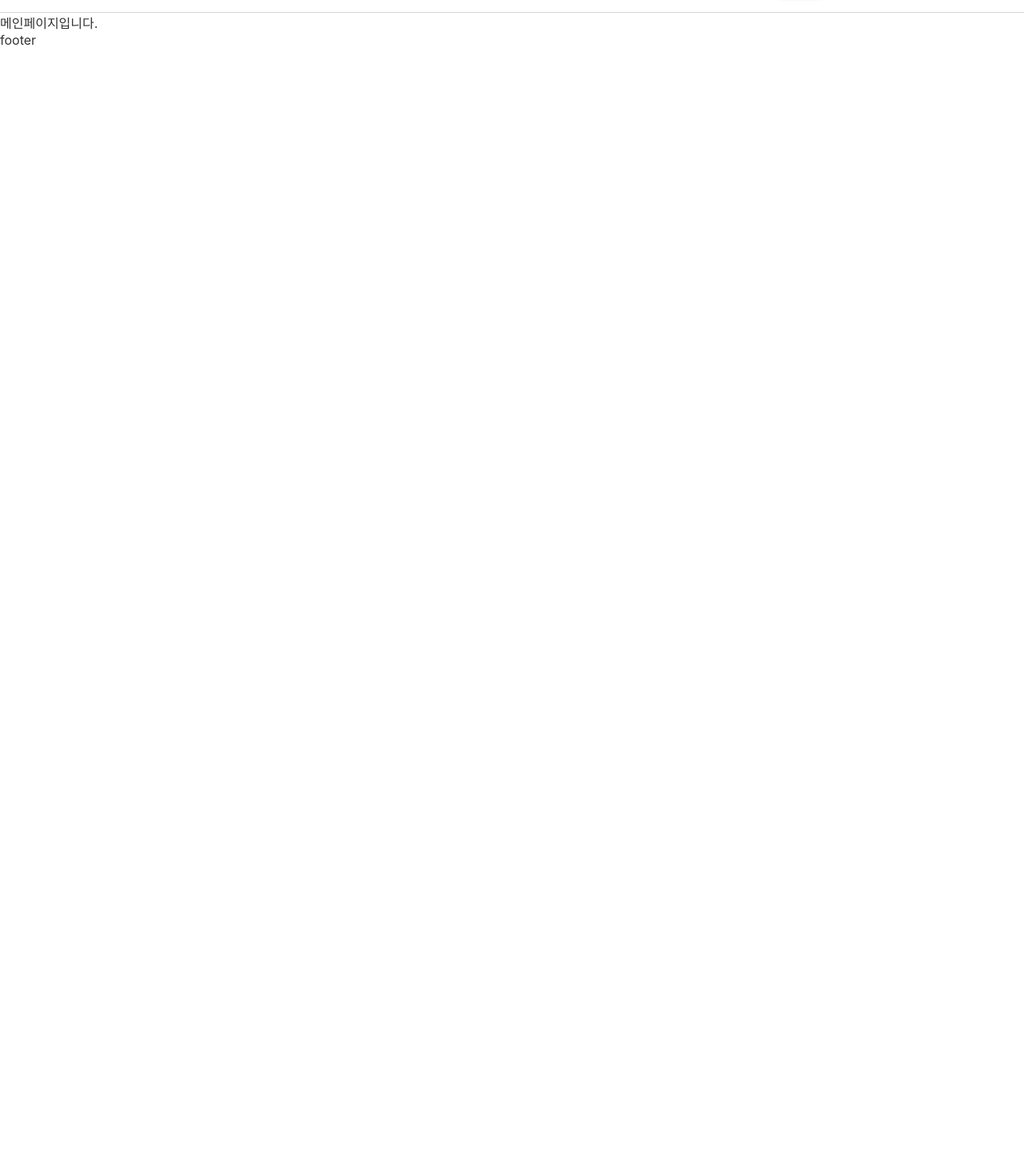
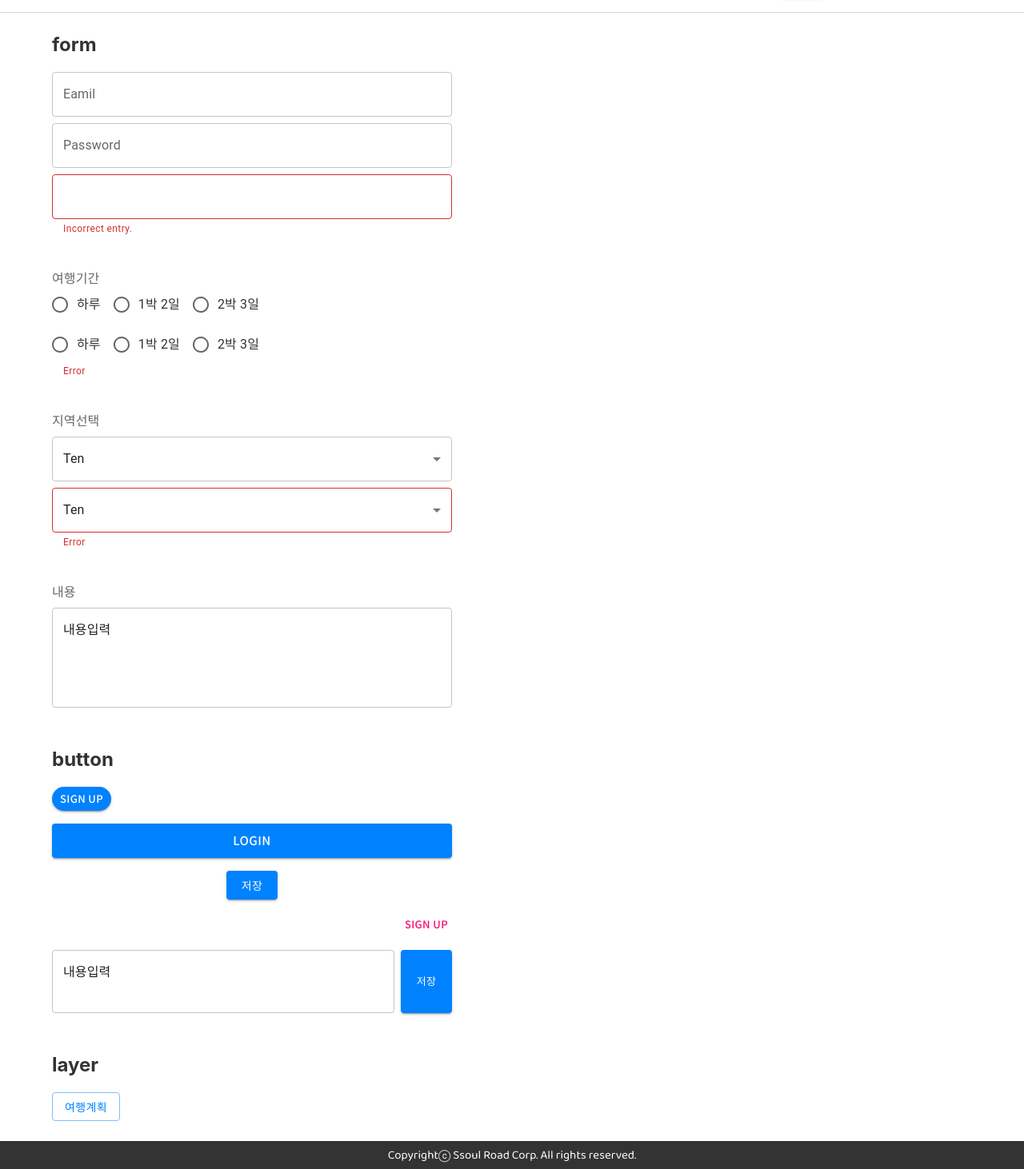
Before and after one commit to a-bite-of-travel/travel-frontend, a React (Create React App) app: page /guide in a window 1280 px wide. Shown: the part 51-1513 px from the top of the page at 80% size. Before the commit the page ends 800 px from the top, so only its background shows below. Built offline with nearby package versions, Linux system fonts and the light colour scheme.

Commit message:
feat:가이드 추가

```diff
--- a/src/App.css
+++ b/src/App.css
@@ -12,6 +12,9 @@ header .MuiAvatar-root{border-bottom:1px solid #d8d8d8;margin-right:10px}
 /* footer */
 footer{background-color:#333;color:#fff;font-family:"Baloo Bhai 2", sans-serif;font-size: 15px;text-align: center;padding:5.5px 0;}
 
+
+
+
 /* button */
 button{font-family: "Noto Sans KR", sans-serif !important;}
 
--- a/src/components/Footer.jsx
+++ b/src/components/Footer.jsx
@@ -1,5 +1,5 @@
 export default function Footer() {
     return (
-        <div>footer</div>
+        <footer>Copyrightⓒ Ssoul Road Corp. All rights reserved.</footer>
     );
 }
--- /dev/null
+++ b/src/components/Guide.jsx
@@ -0,0 +1,228 @@
+
+import * as React from 'react';
+import { Stack, Container, Button, FormControl, FormControlLabel, FormLabel, Select, TextField, Radio, RadioGroup, MenuItem, FormHelperText, Dialog, DialogTitle, DialogContent, DialogContentText, Box, DialogActions } from '@mui/material';
+
+export default function Guide() {
+    /* select */
+    const [age, setAge] = React.useState('10');
+
+    const handleChange = (event) => {
+        setAge(event.target.value);
+    };
+
+
+    /* layer*/
+    const [open, setOpen] = React.useState(false);
+    const handleClickOpen = () => {
+        setOpen(true);
+    };
+    const handleClose = () => {
+        setOpen(false);
+    }
+
+    return (
+        <Container id="container">
+            <Box sx={{ width: 500, maxWidth: '100%' }}>
+
+
+
+
+                <h2>form</h2><br />
+                {/* input */}
+                <FormControl fullWidth>
+                    <Stack spacing={1}>
+                        <TextField
+                            id=""
+                            label="Eamil"
+                        />
+                        <TextField
+                            id=""
+                            label="Password"
+                            type="password"
+                            autoComplete="current-password"
+                        />
+                        {/* error */}
+                        <TextField
+                            id=""
+                            error
+                            helperText="Incorrect entry."
+                        />
+                    </Stack>
+                </FormControl>
+
+
+                {/* radio */}<br /><br /><br />
+                <Stack spacing={1}>
+                    <FormControl fullWidth>
+                        <FormLabel id="">여행기간</FormLabel>
+                        <RadioGroup
+                            row
+                            aria-labelledby="demo-row-radio-buttons-group-label"
+                            name="row-radio-buttons-group"
+                        >
+                            <FormControlLabel value="female" control={<Radio />} label="하루" />
+                            <FormControlLabel value="male" control={<Radio />} label="1박 2일" />
+                            <FormControlLabel value="other" control={<Radio />} label="2박 3일" />
+                        </RadioGroup>
+                    </FormControl>
+
+                    {/* error */}
+                    <FormControl fullWidth error>
+                        <RadioGroup
+                            row
+                            aria-labelledby="demo-row-radio-buttons-group-label"
+                            name="row-radio-buttons-group"
+                        >
+                            <FormControlLabel value="female" control={<Radio />} label="하루" />
+                            <FormControlLabel value="male" control={<Radio />} label="1박 2일" />
+                            <FormControlLabel value="other" control={<Radio />} label="2박 3일" />
+                        </RadioGroup>
+                        <FormHelperText>Error</FormHelperText>
+                    </FormControl>
+                </Stack>
+
+
+                {/* Select */}<br /><br />
+                <FormControl fullWidth>
+                    <FormLabel id="demo-simple-select-label">지역선택</FormLabel>
+                    <Select
+                        labelId="demo-simple-select-label"
+                        id="demo-simple-select"
+                        value={age}
+                        onChange={handleChange}
+                        sx={{ mt: 1 }}
+                    >
+                        <MenuItem value={10}>Ten</MenuItem>
+                        <MenuItem value={20}>Twenty</MenuItem>
+                        <MenuItem value={30}>Thirty</MenuItem>
+                    </Select>
+                </FormControl>
+
+                <FormControl fullWidth error>
+                    <Select
+                        labelId="demo-simple-select-label"
+                        id="demo-simple-select"
+                        value={age}
+                        onChange={handleChange}
+                        sx={{ mt: 1 }}
+                    >
+                        <MenuItem value={10}>Ten</MenuItem>
+                        <MenuItem value={20}>Twenty</MenuItem>
+                        <MenuItem value={30}>Thirty</MenuItem>
+                    </Select>
+                    <FormHelperText>Error</FormHelperText>
+                </FormControl>
+
+                {/* textarea */}<br /><br /><br />
+                <FormControl fullWidth>
+                    <FormLabel id="demo-simple-select-label">내용</FormLabel>
+                    <TextField
+                        id="outlined-multiline-static"
+                        label=""
+                        multiline
+                        rows={4}
+                        defaultValue="내용입력"
+                        sx={{ mt: 1 }}
+                    />
+                </FormControl>
+
+
+
+
+
+                <h2 style={{ marginTop: '50px' }}>button</h2><br />
+                <Stack spacing={2}>
+                    <div>
+                        <Button variant="contained" size="small" sx={{ borderRadius: '20px', }} >Sign up</Button>
+                    </div>
+
+                    <div>
+                        <Button variant="contained" size="large" fullWidth>Login</Button>
+                    </div>
+
+                    <Stack direction="row" justifyContent="center">
+                        <Button variant="contained" size="midium" >저장</Button>
+                    </Stack>
+
+                    <Stack direction="row" justifyContent="flex-end">
+                        <Button variant="text" size="small" sx={{ color: 'secondary.main' }} >Sign up</Button>
+                    </Stack>
+
+                    <Stack direction="row">
+                        <FormControl fullWidth>
+                            <TextField
+                                id="outlined-multiline-static"
+                                label=""
+                                multiline
+                                rows={2}
+                                defaultValue="내용입력"
+                            />
+                        </FormControl>
+                        <Button variant="contained" size="small" sx={{ ml: 1 }}  >저장</Button>
+                    </Stack>
+                </Stack>
+
+
+
+
+                <h2 style={{ marginTop: '50px' }}>layer</h2><br />
+                <React.Fragment>
+                    <Button variant="outlined" onClick={handleClickOpen}>
+                        여행계획
+                    </Button>
+
+                    <Dialog
+                        open={open}
+                        onClose={handleClose}
+                        PaperProps={{
+                            component: 'form',
+                            onSubmit: (event) => {
+                                event.preventDefault();
+                                handleClose();
+                            },
+                        }}
+                        className="customLayer01"
+                    >
+                        <DialogTitle>
+                            <Stack direction="row">
+                                여행계획
+                                <Button onClick={handleClose}>X</Button>
+                            </Stack>
+                        </DialogTitle>
+                        <DialogContent>
+                            <DialogContentText>
+                            </DialogContentText>
+
+                            <Box sx={{ width: 400, maxWidth: '100%' }}>
+                                <FormControl fullWidth>
+                                    <FormLabel id="demo-simple-select-label">지역선택</FormLabel>
+                                    <Select
+                                        labelId="demo-simple-select-label"
+                                        id="demo-simple-select"
+                                        value={age}
+                                        onChange={handleChange}
+                                        sx={{ mt: 1 }}
+                                    >
+                                        <MenuItem value={10}>Ten</MenuItem>
+                                        <MenuItem value={20}>Twenty</MenuItem>
+                                        <MenuItem value={30}>Thirty</MenuItem>
+                                    </Select>
+                                </FormControl>
+                            </Box>
+                        </DialogContent>
+                        <DialogActions
+                            sx={{
+                                justifyContent: 'center', // 버튼을 수평으로 가운데 정렬
+                            }}>
+                            <Button variant="contained" size="large" type="submit">일정확인하기</Button>
+                        </DialogActions>
+                    </Dialog>
+                </React.Fragment>
+
+
+
+
+            </Box>
+        </Container>
+    );
+}
--- a/src/routes/route.js
+++ b/src/routes/route.js
@@ -1,6 +1,7 @@
 import {createBrowserRouter} from 'react-router-dom';
 import RouterLayout from './RouterLayout';
 import Main from './Main';
+import Guide from '../components/Guide';
 
 const router = createBrowserRouter([
     {
@@ -12,6 +13,7 @@ const router = createBrowserRouter([
             {path: '/tour', element: <Main />}, // 여행 게획
             {path: '/tourinfo', element: <Main />}, // 여행 정보
             {path: '/review', element: <Main />}, // 리뷰
+            {path: '/guide', element: <Guide />}, // 임시메뉴 Guide
         ]
     },
 ]);
```
